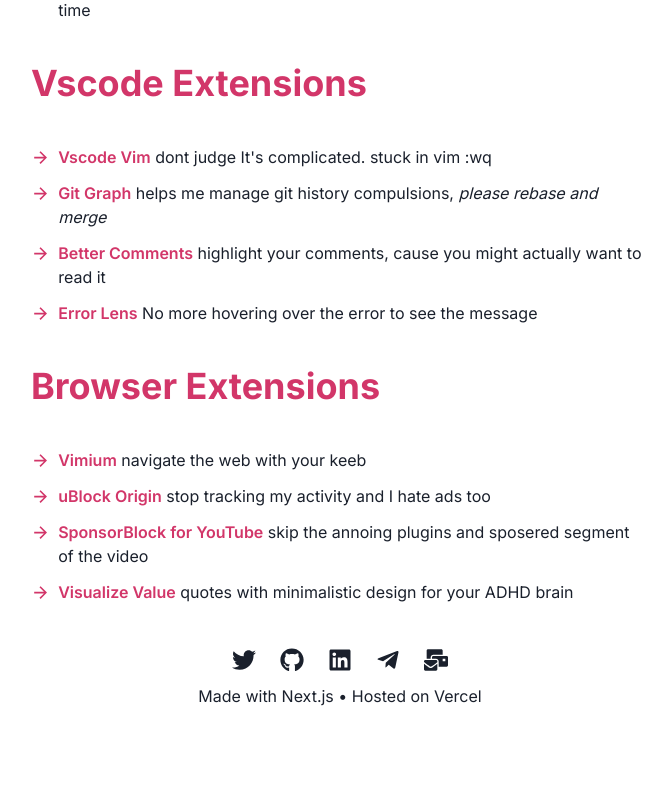
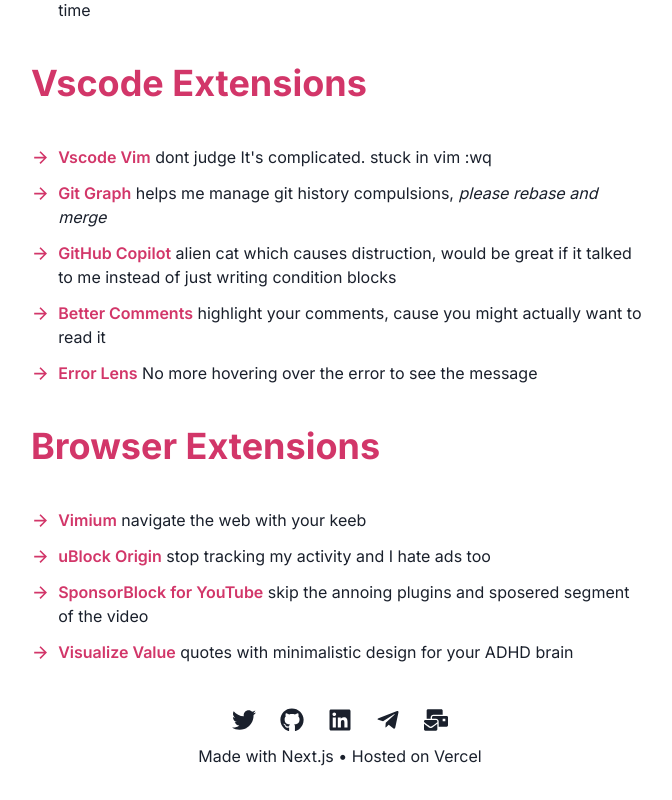
Before and after one commit to shubham-sns/shubham-on-web, a Next.js app: page /uses in a window 1280 px wide. Shown: the part 1051-1851 px from the top of the page, without its empty margins (300-972 px from the left). Before the commit the page ends 1791 px from the top, so only its background shows below. Built offline with nearby package versions, Linux system fonts and the light colour scheme.

Commit message:
refactor: added github copilot (#13)

```diff
--- a/pages/uses.tsx
+++ b/pages/uses.tsx
@@ -11,7 +11,11 @@
     const color = useColorModeValue("text.lightPink", "text.darkPink");
 
     return (
-        <Layout title="Uses" description="Details about my developer setup, software and tools" relativeCanonicalURL="/uses">
+        <Layout
+            title="Uses"
+            description="Details about my developer setup, software and tools"
+            relativeCanonicalURL="/uses"
+        >
             <Heading as="h1" textAlign={"center"} fontSize={"7xl"}>
                 /uses
             </Heading>
@@ -126,7 +130,8 @@
                                 <ListIcon as={ArrowForwardIcon} color={color} fontSize={"larger"} />
                             </Box>
                             <Text as="span">
-                                <CustomLink href="https://fig.io/">Fig</CustomLink> a command line autocomplete which makes me realise how little I know
+                                <CustomLink href="https://fig.io/">Fig</CustomLink> a command line autocomplete which
+                                makes me realise how little I know
                             </Text>
                         </ListItem>
                         <ListItem display="flex">
@@ -134,7 +139,8 @@
                                 <ListIcon as={ArrowForwardIcon} color={color} fontSize={"larger"} />
                             </Box>
                             <Text as="span">
-                                <CustomLink href="https://muzzleapp.com/">Muzzle</CustomLink> turns off notifications when you share screen, <Text as='em'>all my friends are toxic</Text>
+                                <CustomLink href="https://muzzleapp.com/">Muzzle</CustomLink> turns off notifications
+                                when you share screen, <Text as="em">all my friends are toxic</Text>
                             </Text>
                         </ListItem>
                         <ListItem display="flex">
@@ -142,7 +148,8 @@
                                 <ListIcon as={ArrowForwardIcon} color={color} fontSize={"larger"} />
                             </Box>
                             <Text as="span">
-                                <CustomLink href="https://topnotch.app/">TopNotch</CustomLink> please hide your mac notch, it does not look good
+                                <CustomLink href="https://topnotch.app/">TopNotch</CustomLink> please hide your mac
+                                notch, it does not look good
                             </Text>
                         </ListItem>
                         <ListItem display="flex">
@@ -150,7 +157,8 @@
                                 <ListIcon as={ArrowForwardIcon} color={color} fontSize={"larger"} />
                             </Box>
                             <Text as="span">
-                                <CustomLink href="https://justgetflux.com/">Flux</CustomLink> me trying to justify how 14 hours of screen time is not causing any damage to my eyes
+                                <CustomLink href="https://justgetflux.com/">Flux</CustomLink> me trying to justify how
+                                14 hours of screen time is not causing any damage to my eyes
                             </Text>
                         </ListItem>
                         <ListItem display="flex">
@@ -191,7 +199,17 @@
                                 <CustomLink href="https://marketplace.visualstudio.com/items?itemName=mhutchie.git-graph">
                                     Git Graph
                                 </CustomLink>{" "}
-                                helps me manage git history compulsions, <Text as='em'>please rebase and merge</Text>
+                                helps me manage git history compulsions, <Text as="em">please rebase and merge</Text>
+                            </Text>
+                        </ListItem>
+                        <ListItem display="flex">
+                            <Box>
+                                <ListIcon as={ArrowForwardIcon} color={color} fontSize={"larger"} />
+                            </Box>
+                            <Text as="span">
+                                <CustomLink href="https://github.com/features/copilot">GitHub Copilot</CustomLink> alien
+                                cat which causes distruction, would be great if it talked to me instead of just writing
+                                condition blocks
                             </Text>
                         </ListItem>
                         <ListItem display="flex">
@@ -231,7 +249,8 @@
                                 <ListIcon as={ArrowForwardIcon} color={color} fontSize={"larger"} />
                             </Box>
                             <Text as="span">
-                                <CustomLink href="https://vimium.github.io/">Vimium</CustomLink> navigate the web with your keeb ️
+                                <CustomLink href="https://vimium.github.io/">Vimium</CustomLink> navigate the web with
+                                your keeb ️
                             </Text>
                         </ListItem>
                         <ListItem display="flex">
@@ -252,7 +271,8 @@
                             <Text as="span">
                                 <CustomLink href="https://chrome.google.com/webstore/detail/sponsorblock-for-youtube/mnjggcdmjocbbbhaepdhchncahnbgone?hl=en">
                                     SponsorBlock for YouTube
-                                </CustomLink> skip the annoing plugins and sposered segment of the video
+                                </CustomLink>{" "}
+                                skip the annoing plugins and sposered segment of the video
                             </Text>
                         </ListItem>
                         <ListItem display="flex">
```
